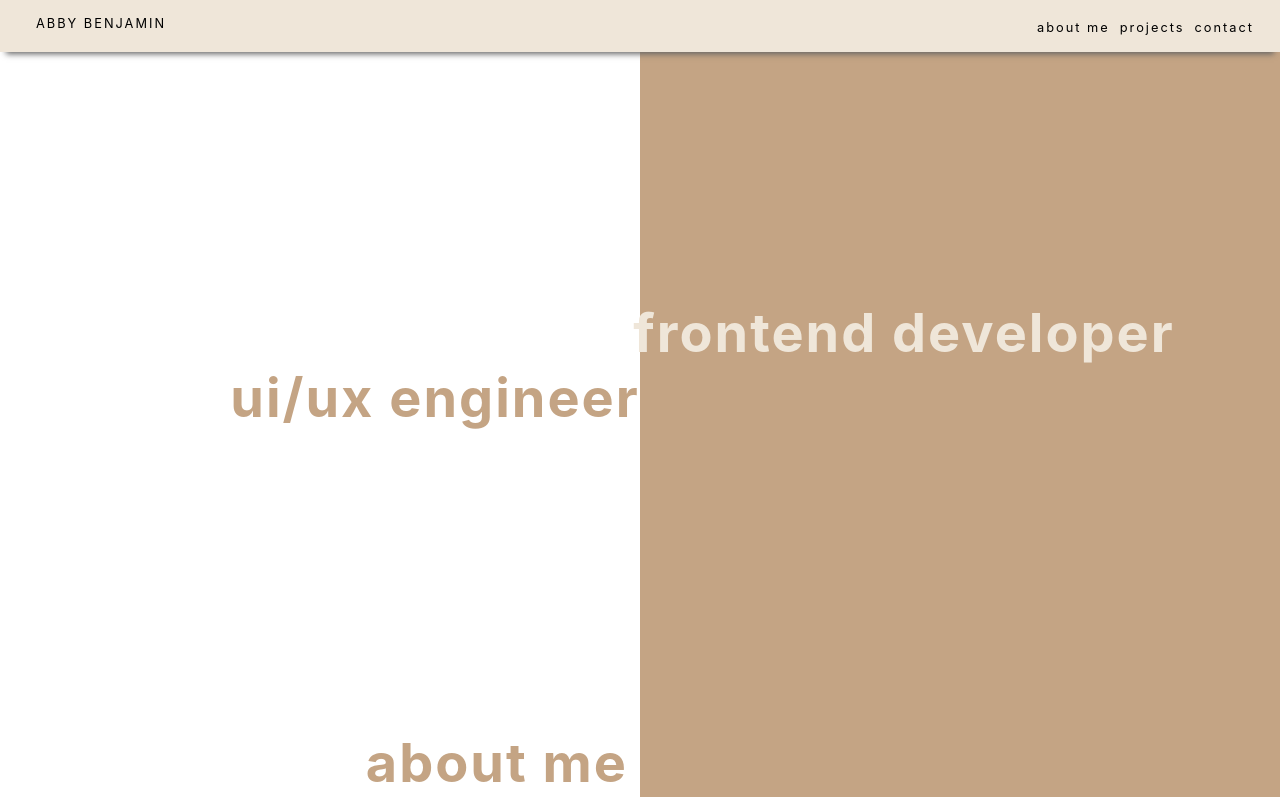
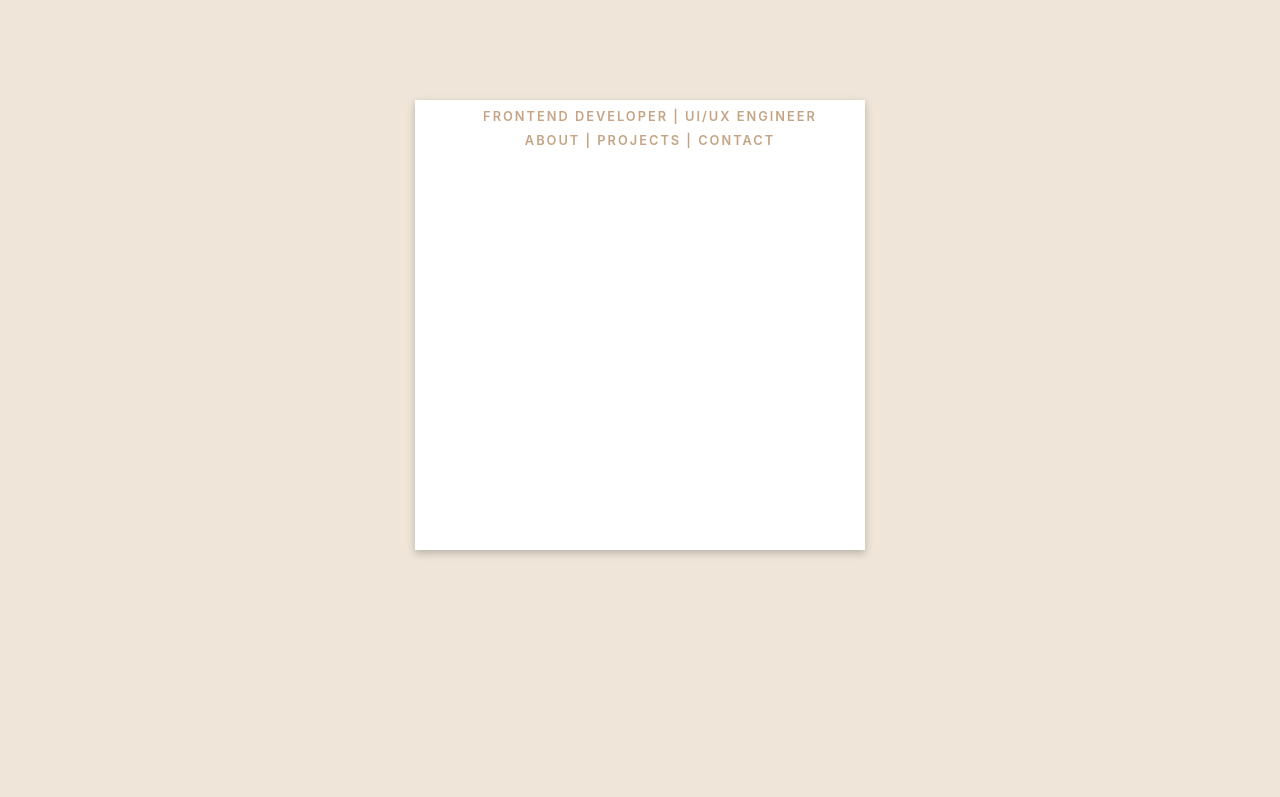
Before and after one commit to ablizben/my-portfolio, a React (Create React App) app: page / in a window 1280 px wide. Shown: the top 797 px of the page. Built offline with nearby package versions, Linux system fonts and the light colour scheme.

Commit message:
rethinking portfolio concept with simplification

```diff
--- a/public/index.html
+++ b/public/index.html
@@ -3,7 +3,7 @@
 
 <head>
   <meta charset="utf-8" />
-  <link rel="icon" href="%PUBLIC_URL%/favicon.ico" />
+  <link rel="icon" href="%PUBLIC_URL%/images/favicon-16x16.png" />
   <meta name="viewport" content="width=device-width, initial-scale=1" />
   <meta name="theme-color" content="#000000" />
   <meta name="description" content="Web site created using create-react-app" />
--- a/src/App.css
+++ b/src/App.css
@@ -2,6 +2,10 @@
 
 .App {
   text-align: center;
+  display: flex;
+  align-items: center;
+  justify-content: center;
+  align-content: center;
 }
 
 html,
@@ -60,13 +64,31 @@ body {
 }
 
 body {
-  height: 100%;
-  background: linear-gradient(90deg, #fff 50%, #c4a484 50%);
+  background: #efe6d9;
 }
 
 .home-page {
-  margin-top: 300px;
-  margin-bottom: 300px;
+  margin-top: 100px;
+  margin-bottom: 100px;
+  box-shadow: rgb(0 0 0 / 24%) 0px 3px 8px;
+  width: 450px;
+  height: 450px;
+  background-color: #fff;
+}
+
+.home-page div {
+  text-transform: uppercase;
+  margin-left: 20px;
+  letter-spacing: 2px;
+  font-size: 0.8rem;
+  margin-top: 9px;
+  font-weight: 600;
+  color: #c4a484;
+}
+
+.home-page:nth-child(2) {
+  position: relative;
+  top: 387px;
 }
 
 .home-left,
--- a/src/App.js
+++ b/src/App.js
@@ -9,11 +9,7 @@ import Contact from './Components/Contact';
 function App() {
   return (
     <div className="App">
-      <NavBar />
       <Main />
-      <AboutMe />
-      <Projects />
-      <Contact />
 
 
     </div>
--- a/src/Components/Main.js
+++ b/src/Components/Main.js
@@ -4,12 +4,8 @@ import React from 'react';
 const Main = () => {
     return (
         <div className='home-page'>
-            <div className='home-right'>
-                frontend developer
-            </div>
-            <div className='home-left'>
-                ui/ux engineer
-            </div>
+            <div>frontend developer | ui/ux engineer</div>
+            <div>about | projects | contact</div>
         </div>
     )
 }
```
Also changed, not shown: public/logo512.png (deleted), src/images/favicon-16x16.png (added).
